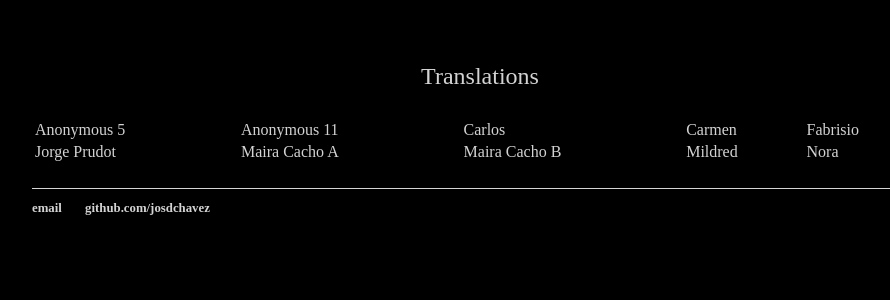
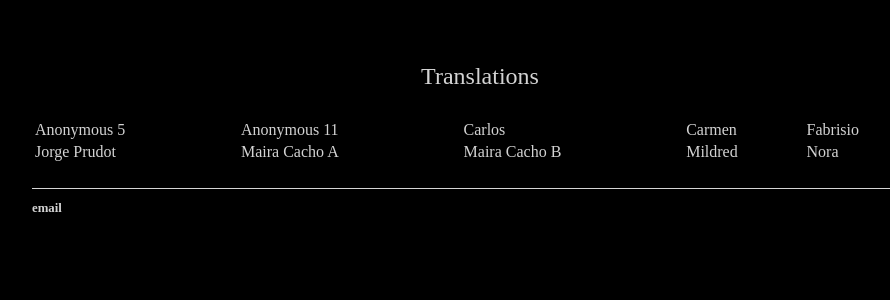
Before and after one commit to josdchavez/josdchavez.github.io, a Jekyll site: the page built from thesis/index.html, in a window 1280 px wide. Shown: the top 300 px of the page, without its empty margins (160-1050 px from the left). Built offline with Jekyll 4.4.1, drawn with Linux system fonts in a browser that asks for light colours.

Commit message:
Update thesis.html

```diff
--- a/_layouts/thesis.html
+++ b/_layouts/thesis.html
@@ -13,7 +13,6 @@
 		<footer>
     		<ul>
         		<li><a href="mailto:josdchavez@gmail.com">email</a></li>
-        		<li><a href="https://github.com/josdchavez">github.com/josdchavez</a></li>
 			</ul>
 		</footer>
 	</body>
```
